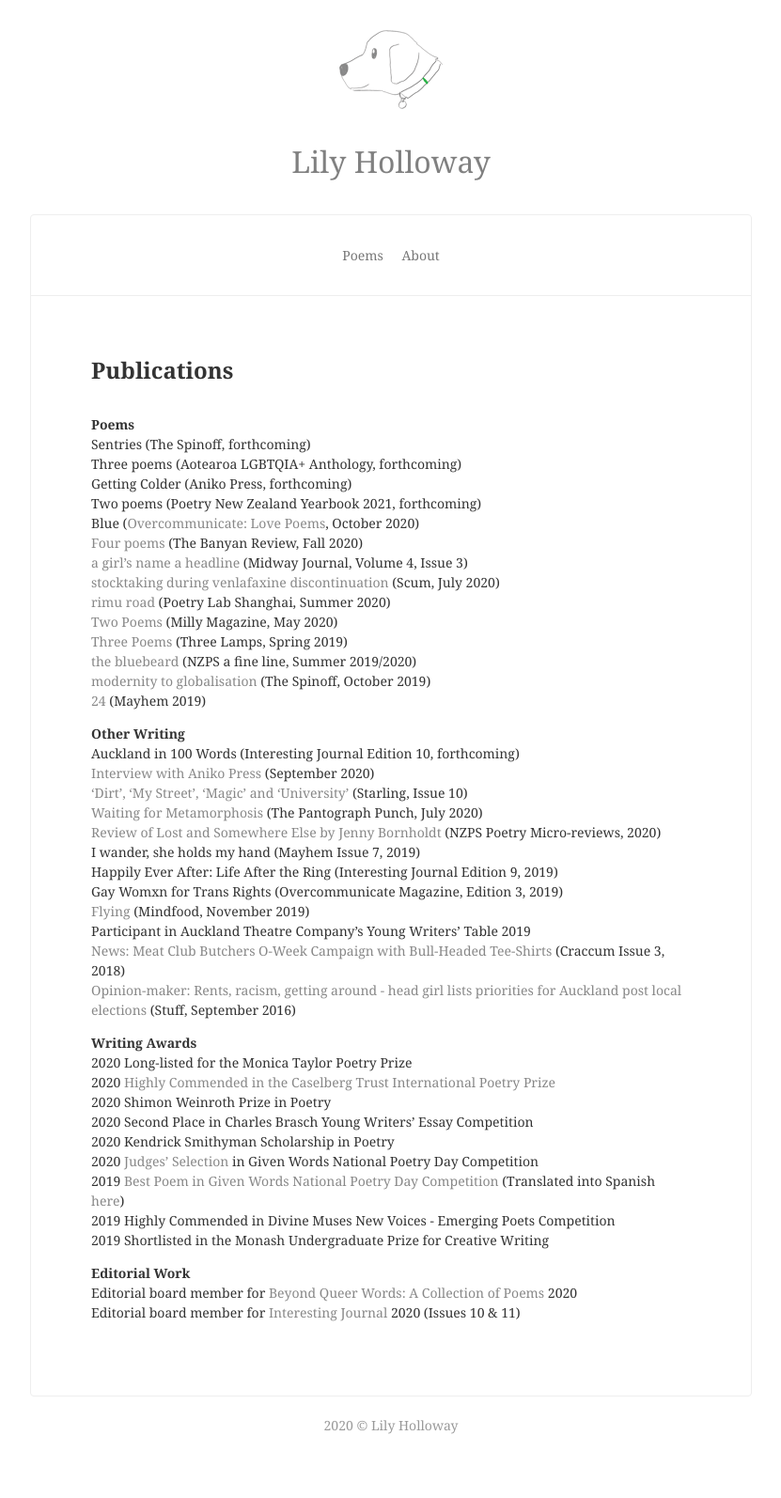
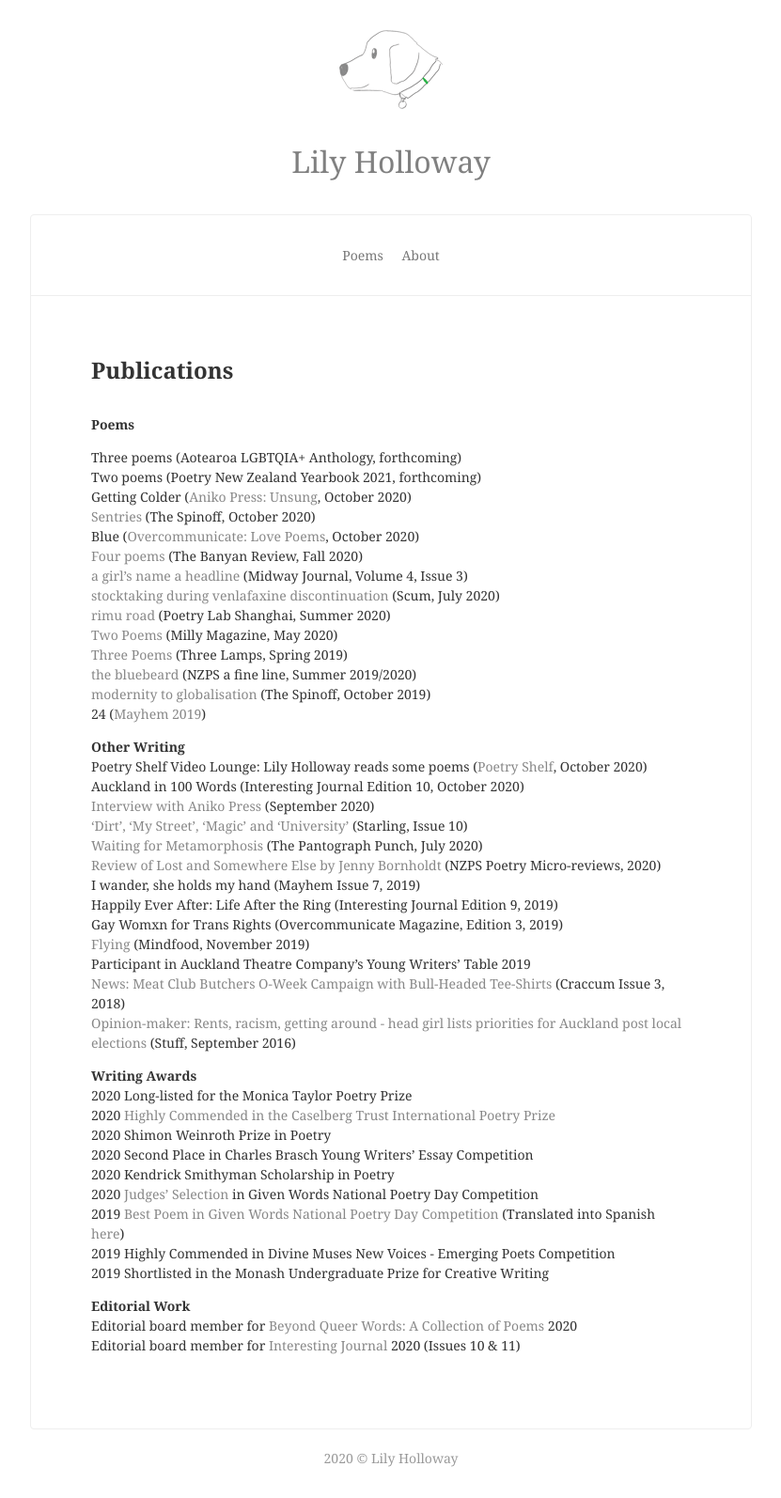
Before and after one commit to lilyholloway/lilyholloway.github.io, a Jekyll site: the page built from cv.md, in a window 1280 px wide. Shown: the whole page at 94% size, without its empty margins (224-1055 px from the left). Built offline with Jekyll 4.4.1, drawn with Linux system fonts in a browser that asks for light colours; nearby versions of some CDN libraries; before the commit the page ends 1559 px from its top, so only the background shows below that.

Commit message:
Update cv.md

```diff
--- a/cv.md
+++ b/cv.md
@@ -5,10 +5,11 @@ description: Publications and Awards
 ---
 
 <b>Poems</b><br>
-Sentries (The Spinoff, forthcoming)<br>
+
 Three poems (Aotearoa LGBTQIA+ Anthology, forthcoming)<br>
-Getting Colder (Aniko Press, forthcoming)<br>
 Two poems (Poetry New Zealand Yearbook 2021, forthcoming)<br>
+Getting Colder (<a href="https://www.anikopress.com/shop/p/aniko-press-issue-one-unsung">Aniko Press: Unsung</a>, October 2020)<br>
+<a href="https://thespinoff.co.nz/books/30-10-2020/the-friday-poem-sentries-by-lily-holloway/">Sentries</a> (The Spinoff, October 2020)<br>
 Blue (<a href="https://overcommunicate.bigcartel.com/product/love-poems">Overcommunicate: Love Poems</a>, October 2020)<br>
 <a href="https://www.thebanyanreview.org/issue3-fall-2020/lillyholloway-issue3-fall-2020-elements-2/">Four poems</a> (The Banyan Review, Fall 2020)<br>
 <a href="http://midwayjournal.com/a-girls-name-a-headline/">a girl's name a headline</a> (Midway Journal, Volume 4, Issue 3)<br>
@@ -16,12 +17,13 @@ Blue (<a href="https://overcommunicate.bigcartel.com/product/love-poems">Overcom
 <a href="https://www.poetrylabshanghai.com/post/summer20">rimu road</a> (Poetry Lab Shanghai, Summer 2020)<br>
 <a href="https://www.millymagazine.com/two-poems-by-lily-holloway">Two Poems</a> (Milly Magazine, May 2020)<br>
 <a href="https://www.thethreelamps.com/article/lily-holloway?publication=spring-2019">Three Poems</a> (Three Lamps, Spring 2019)<br>
-<a href="https://lilyholloway.co.nz/posts/the-bluebeard">the bluebeard</a> (NZPS a fine line, Summer 2019/2020)<br>
+<a href="https://poetrysocietynz.files.wordpress.com/2020/04/a-fine-line-summer-2019-digital.pdf">the bluebeard</a> (NZPS a fine line, Summer 2019/2020)<br>
 <a href="https://thespinoff.co.nz/books/18-10-2019/the-friday-poem-modernity-to-globalisation-by-lily-holloway/">modernity to globalisation</a> (The Spinoff, October 2019)<br>
-<a href="https://lilyholloway.co.nz/posts/24">24</a> (Mayhem 2019)<br>
+24 (<a href="https://www.mayhemjournal.co.nz/page/7-0-contents/">Mayhem 2019</a>)<br>
 
 <b>Other Writing</b><br>
-Auckland in 100 Words (Interesting Journal Edition 10, forthcoming)<br>
+Poetry Shelf Video Lounge: Lily Holloway reads some poems (<a href="https://nzpoetryshelf.com/2020/10/30/poetry-shelf-video-lounge-lily-holloway-reads-some-poems/">Poetry Shelf</a>, October 2020)<br>
+Auckland in 100 Words (Interesting Journal Edition 10, October 2020)<br>
 <a href="https://www.anikopress.com/interviews/lily-holloway">Interview with Aniko Press</a> (September 2020)<br>
 <a href="https://www.starlingmag.com/issue-10/lily-holloway">'Dirt', 'My Street', 'Magic' and 'University'</a> (Starling, Issue 10)<br>
 <a href="https://www.pantograph-punch.com/posts/Waiting-for-Metamorphosis">Waiting for Metamorphosis</a> (The Pantograph Punch, July 2020)<br>
```
